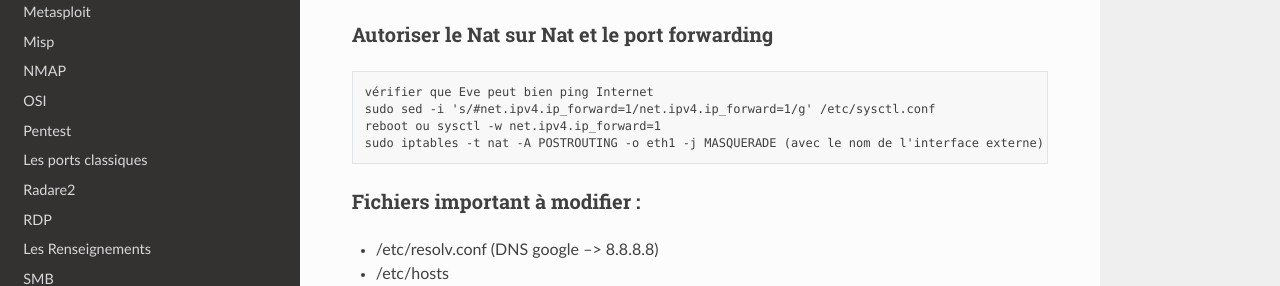
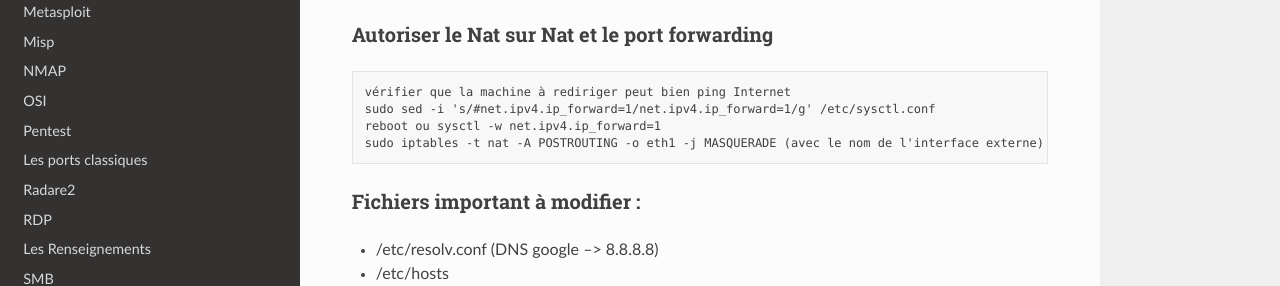
Before and after one commit to Iole-Bri/misp_docs_2, a Sphinx documentation site: the page built from docs/source/src/linux.md, in a window 1280 px wide and 900 px high, scrolled down 3038 px. Shown: the part 425-711 px from the top of the window. Built offline with Sphinx 7.4.7 and the Read the Docs theme 2.0.0, drawn with Linux system fonts in a browser that asks for light colours.

Commit message:
linux.md

````diff
--- a/docs/source/src/linux.md
+++ b/docs/source/src/linux.md
@@ -157,7 +157,7 @@ sudo ip r add default <new_route_ip>
 ### Autoriser le Nat sur Nat et le port forwarding
 
 ```bash=
-vérifier que Eve peut bien ping Internet
+vérifier que la machine à rediriger peut bien ping Internet
 sudo sed -i 's/#net.ipv4.ip_forward=1/net.ipv4.ip_forward=1/g' /etc/sysctl.conf
 reboot ou sysctl -w net.ipv4.ip_forward=1
 sudo iptables -t nat -A POSTROUTING -o eth1 -j MASQUERADE (avec le nom de l'interface externe) (edited)
````
